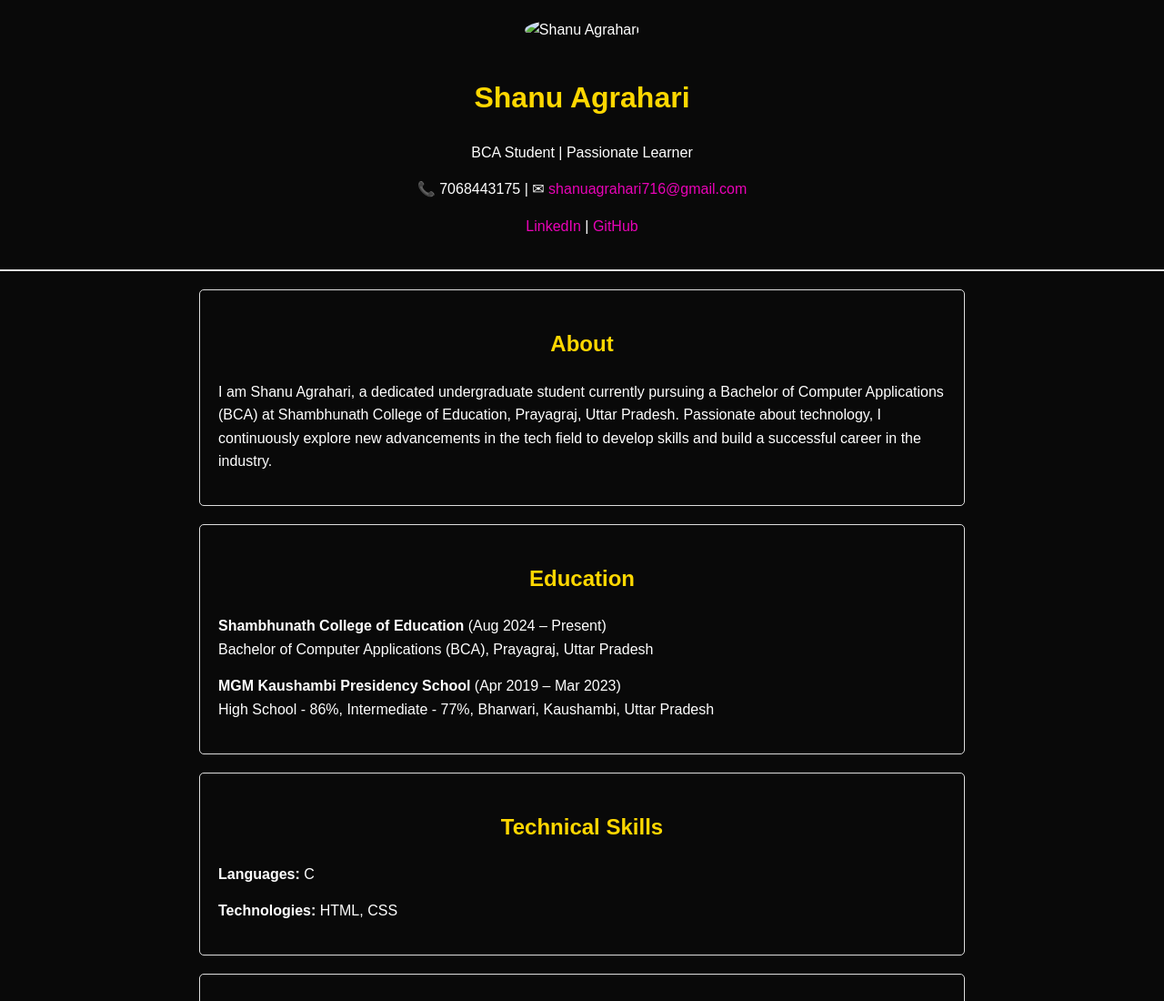
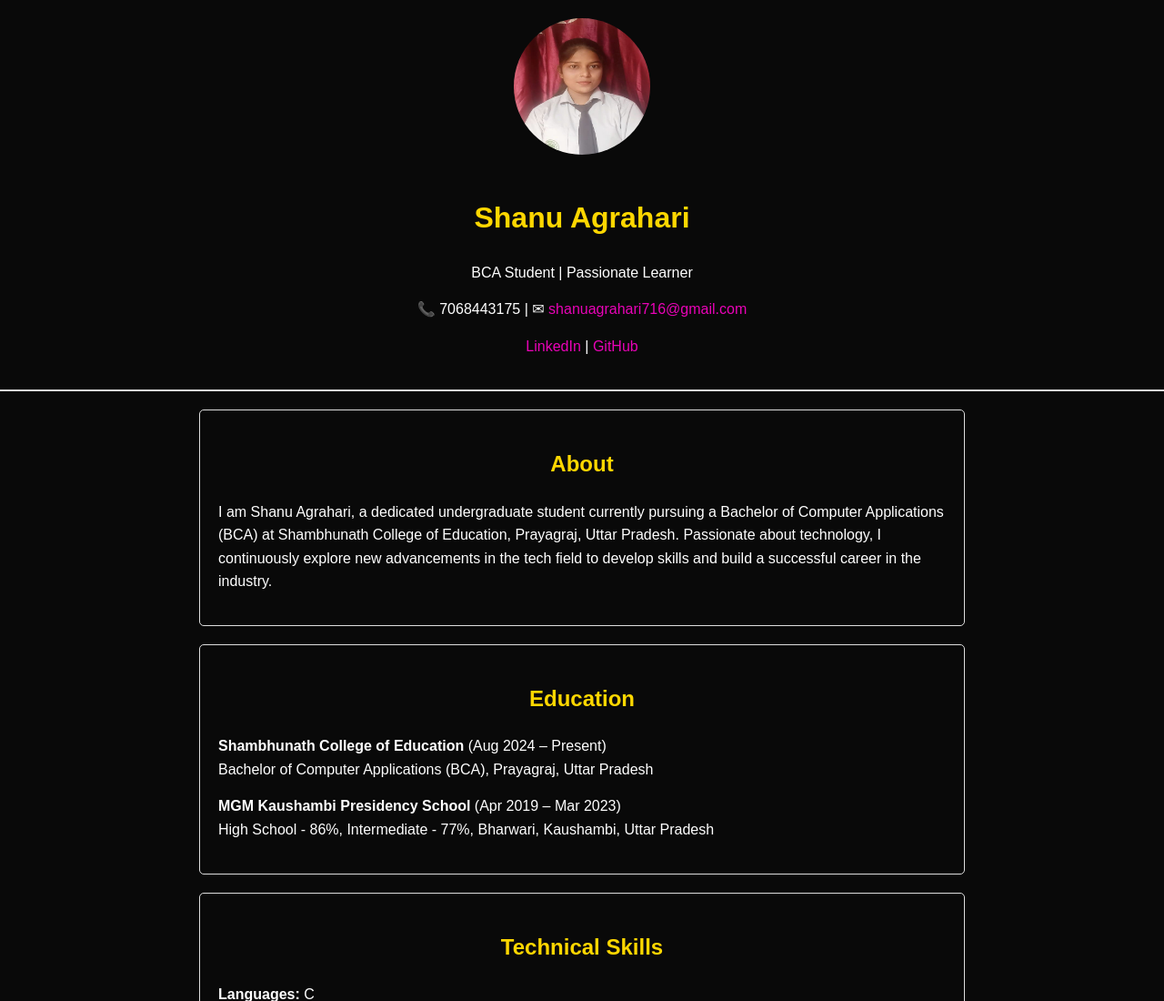
Before and after one commit to ShanuAgrahari/Portfolio, a plain HTML site: page index.html in a window 1280 px wide. Shown: the top 1100 px of the page at 91% size. Drawn offline with Linux system fonts and the light colour scheme.

Commit message:
Update index.html

```diff
--- a/index.html
+++ b/index.html
@@ -9,7 +9,7 @@
 <body>
     <!-- Header Section -->
     <div class="header">
-        <img src="./public/shanu.jpg" alt="Shanu Agrahari" class="profile-img">
+        <img src="./shanu.jpg" alt="Shanu Agrahari" class="profile-img">
         <h1>Shanu Agrahari</h1>
         <p>BCA Student | Passionate Learner</p>
         <p>📞 7068443175 | ✉ <a href="mailto:shanuagrahari716@gmail.com">shanuagrahari716@gmail.com</a></p>
```
